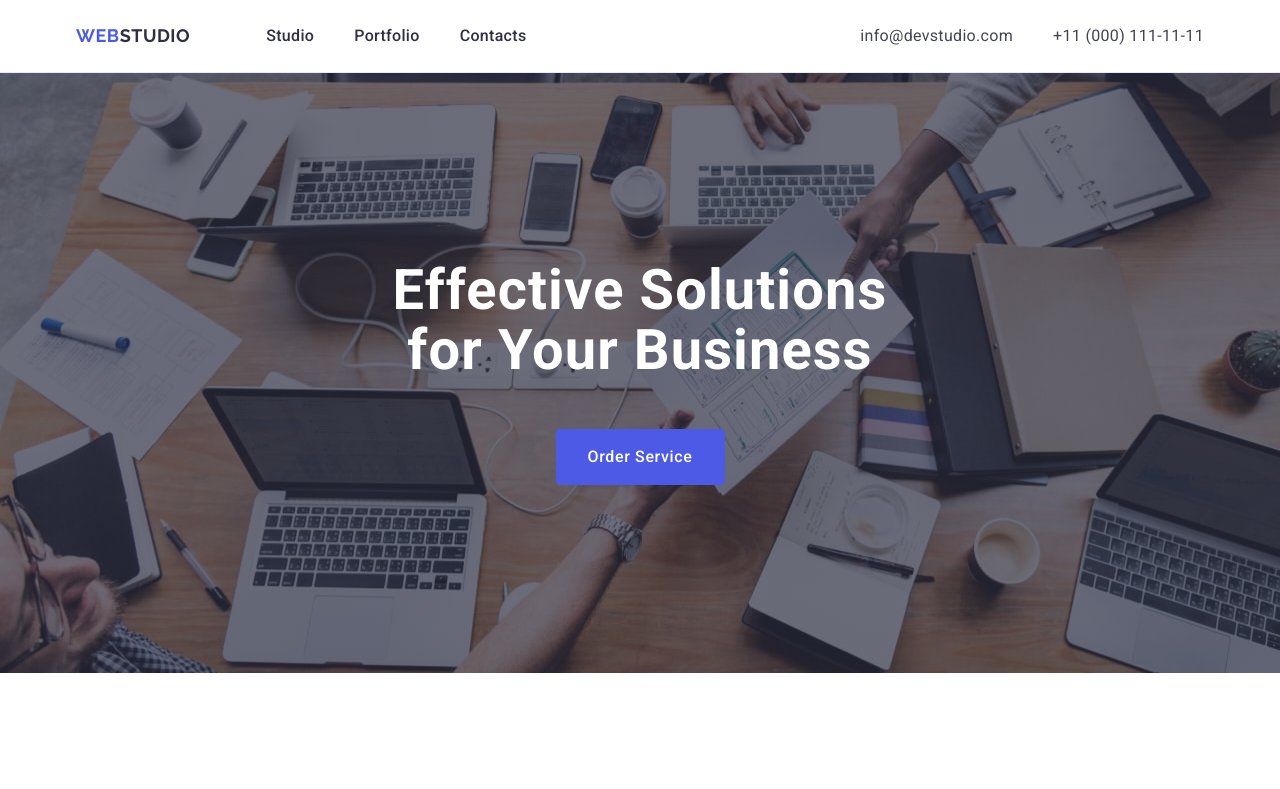
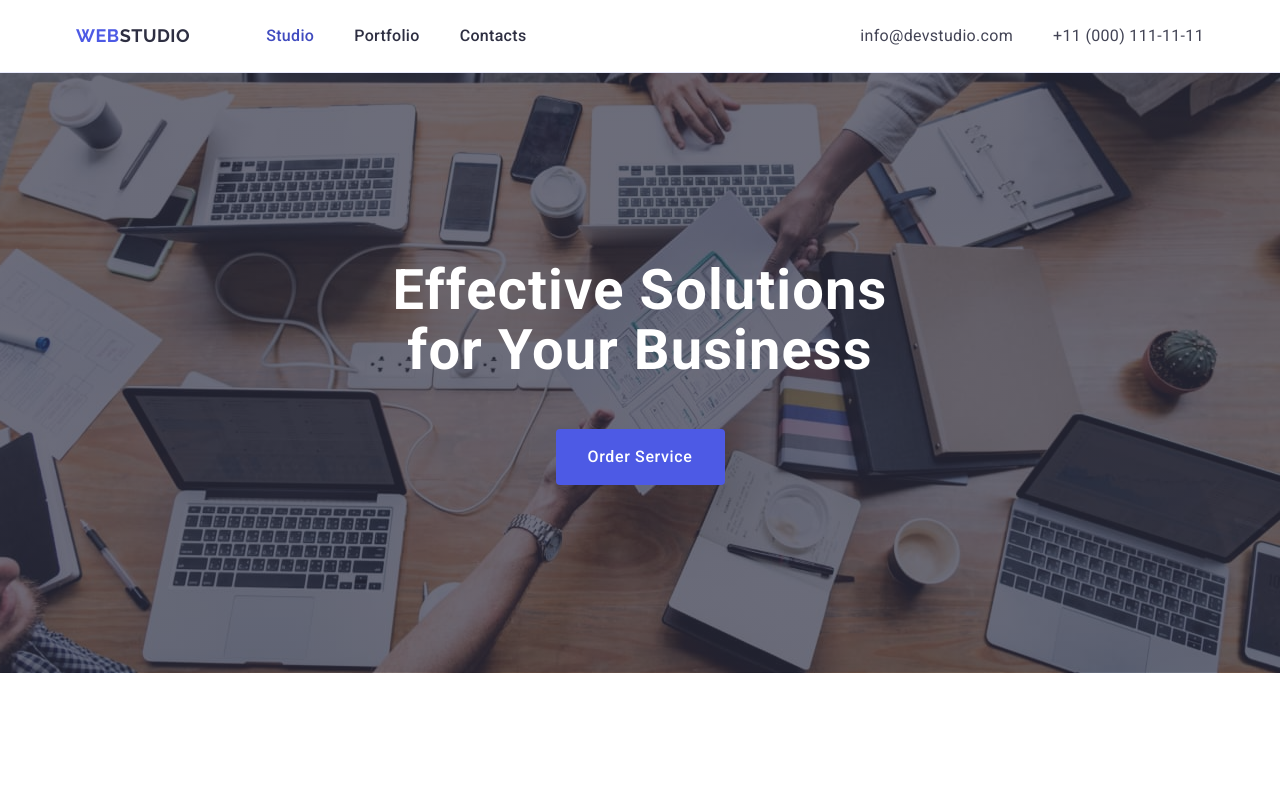
Before and after one commit to VladSokol777/goit-markup-hw-04, a plain HTML site: page index.html in a window 1280 px wide. Shown: the top 789 px of the page. Drawn offline with nearby package versions, Linux system fonts and the light colour scheme.

Commit message:
add index file

```diff
--- a/css/styles.css
+++ b/css/styles.css
@@ -65,6 +65,25 @@ img {
   gap: 40px;
   padding: 24px 0;
 }
+.nav-link-one {
+  font-weight: 500;
+  font-size: 16px;
+  line-height: 1.5;
+  letter-spacing: 0.02em;
+  color: #404bbf;
+  padding: 24px 0;
+  transition: 250ms cubic-bezier(0.4, 0, 0.2, 1);
+}
+.nav-link-one::after {
+  content: ;
+  width: 100%;
+  position: absolute;
+  left: 0;
+  bottom: -1;
+  height: 4px;
+  background-color: #404bbf;
+  border-radius: 2px;
+}
 
 .nav-link {
   font-weight: 500;
@@ -108,6 +127,10 @@ img {
       rgba(46, 47, 66, 0.7)
     ),
     url(../images/people-office.jpg);
+  max-width: 1440px;
+  background-repeat: no-repeat;
+  background-position: center;
+  background-size: cover;
 }
 
 .main-page-title {
@@ -136,6 +159,7 @@ img {
   border-radius: 4px;
   margin: auto;
   margin-top: 48px;
+  transition: 250ms cubic-bezier(0.4, 0, 0.2, 1);
 }
 .btn:hover,
 .btn:focus {
--- a/index.html
+++ b/index.html
@@ -36,7 +36,7 @@
 
           <ul class="item-menu">
             <li>
-              <a class="nav-link" href="./index.html">Studio </a>
+              <a class="nav-link-one" href="./index.html">Studio </a>
             </li>
             <li>
               <a class="nav-link" href="">Portfolio</a>
```
